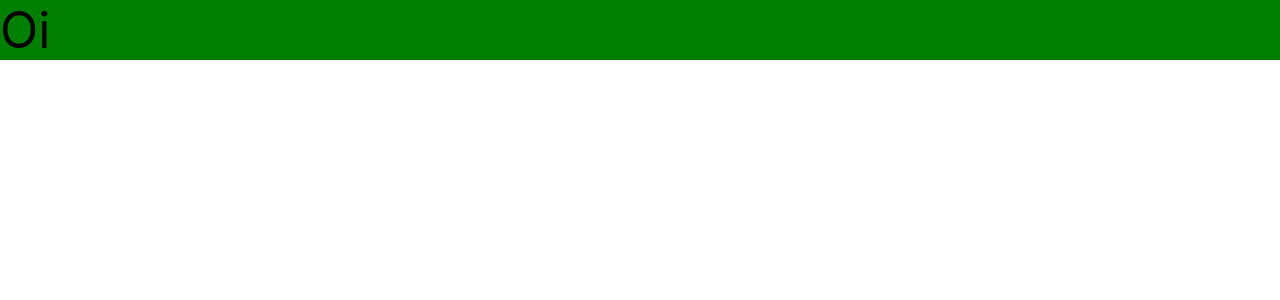
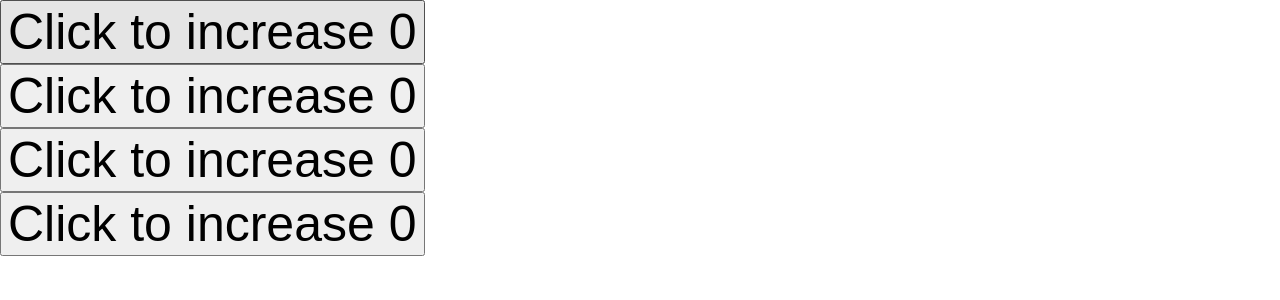
Before and after one commit to MatheusLoeblein/curso-react-2, a React (Create React App) app: page / in a window 1280 px wide. Shown: the top 300 px of the page. Built offline with nearby package versions, Linux system fonts and the light colour scheme.

Commit message:
Error Boundaries - Controlando erros

```diff
--- a/src/templates/App/index.jsx
+++ b/src/templates/App/index.jsx
@@ -1,48 +1,72 @@
-import { useDebugValue, useEffect, useState } from 'react';
+import { useEffect, useState, Component } from 'react';
+import PropTypes from 'prop-types';
 
-const useMediaQuery = (queryValue, initialValue = false) => {
-  const [match, setMatch] = useState(initialValue);
+class MyErroBoundary extends Component {
+  constructor(props) {
+    super(props);
+    this.state = { hasError: false };
+  }
 
-  useDebugValue(`Query ${queryValue}`, (name) => {
-    return name + ' Modificado';
-  });
+  static getDerivedStateFromError(error) {
+    // Atualiza o state para que a próxima renderização mostre a UI alternativa.
+    return { hasError: true };
+  }
+
+  componentDidCatch(error, errorInfo) {
+    // Você também pode registrar o erro em um serviço de relatórios de erro
+    // console.log(error, errorInfo);
+  }
+
+  render() {
+    if (this.state.hasError) {
+      // Você pode renderizar qualquer UI alternativa
+      return <h1>Algo deu errado.</h1>;
+    }
+
+    return this.props.children;
+  }
+}
+
+MyErroBoundary.propTypes = {
+  children: PropTypes.node.isRequired,
+};
+
+const ItWillThrowError = () => {
+  const [counter, setCounter] = useState(0);
 
   useEffect(() => {
-    let isMounted = true;
-    const matchMedia = window.matchMedia(queryValue);
-    const handleChange = () => {
-      if (!isMounted) return;
-      setMatch(Boolean(matchMedia.matches));
-    };
+    if (counter > 3) {
+      throw new Error('Que Chato');
+    }
+  }, [counter]);
 
-    matchMedia.addEventListener('change', handleChange);
-
-    setMatch(!!matchMedia.matches);
-
-    return () => {
-      isMounted = false;
-      matchMedia.removeEventListener('change', handleChange);
-    };
-  }, [queryValue]);
-
-  return match;
+  return (
+    <div>
+      <button
+        style={{ fontSize: '50px' }}
+        onClick={() => setCounter((s) => s + 1)}
+      >
+        Click to increase {counter}
+      </button>
+    </div>
+  );
 };
 
 export const Home = () => {
-  const huge = useMediaQuery('(min-width: 980px)');
-  const big = useMediaQuery('(max-width: 979px) and (min-width: 768px)');
-  const medium = useMediaQuery('(max-width: 767px) and (min-width: 521px)');
-  const small = useMediaQuery('(max-width: 521px)');
-
-  const background = huge
-    ? 'green'
-    : big
-    ? 'red'
-    : medium
-    ? 'yellow'
-    : small
-    ? 'purple'
-    : null;
-
-  return <div style={{ fontSize: '50px', background }}>Oi</div>;
+  return (
+    <div>
+      <MyErroBoundary>
+        <ItWillThrowError />
+      </MyErroBoundary>
+      <MyErroBoundary>
+        <ItWillThrowError />
+      </MyErroBoundary>
+      <MyErroBoundary>
+        <ItWillThrowError />
+      </MyErroBoundary>
+      <MyErroBoundary>
+        <ItWillThrowError />
+      </MyErroBoundary>
+    </div>
+  );
 };
```
